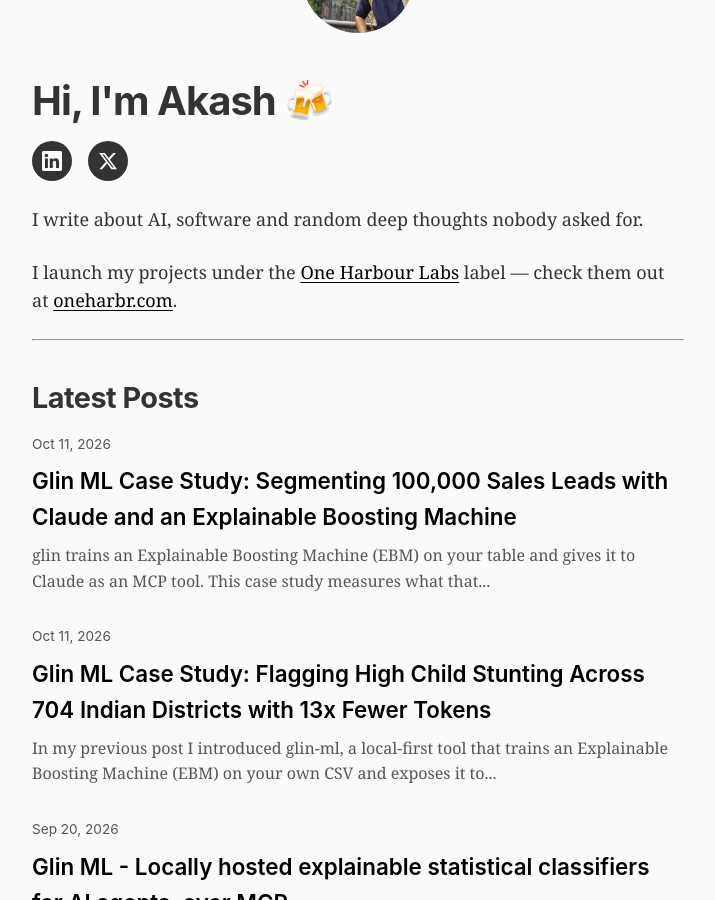
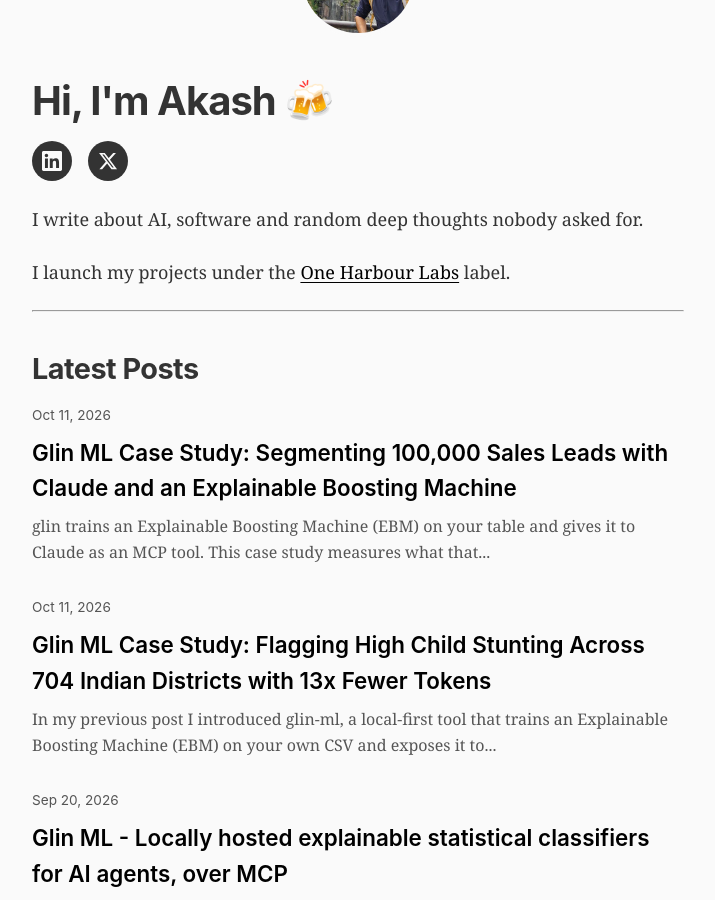
Before and after one commit to AkashChatterjee/akashchatterjee.github.io, a Jekyll site: the page built from index.md, in a window 1280 px wide and 900 px high, scrolled down 367 px. Shown: the whole window, without its empty margins (282-997 px from the left). Built offline with Jekyll 4.4.1, drawn with Linux system fonts in a browser that asks for light colours.

Commit message:
Remove redundant link from One Harbour Labs line on home page
Co-Authored-By: Claude Sonnet 5.5 <noreply@anthropic.com>
Claude-Session: https://claude.ai/code/session_01HM81UP3PD8CRgfv43zZkDg

```diff
--- a/index.md
+++ b/index.md
@@ -30,7 +30,7 @@ last_modified_at: 2026-02-15
 
 I write about AI, software and random deep thoughts nobody asked for.
 
-I launch my projects under the [One Harbour Labs](https://oneharbr.com/) label — check them out at [oneharbr.com](https://oneharbr.com/).
+I launch my projects under the [One Harbour Labs](https://oneharbr.com/) label.
 
 ---
 
```
